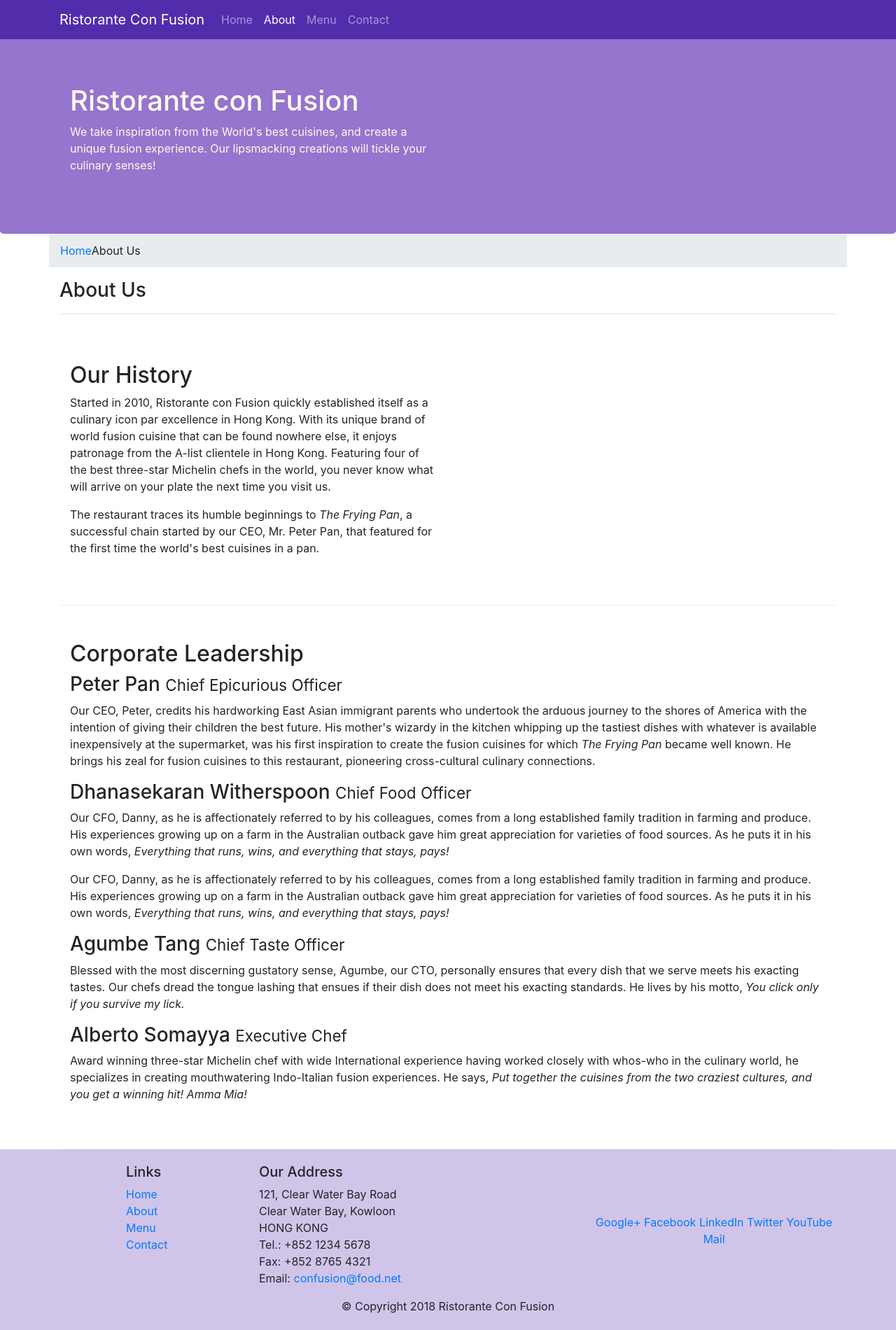
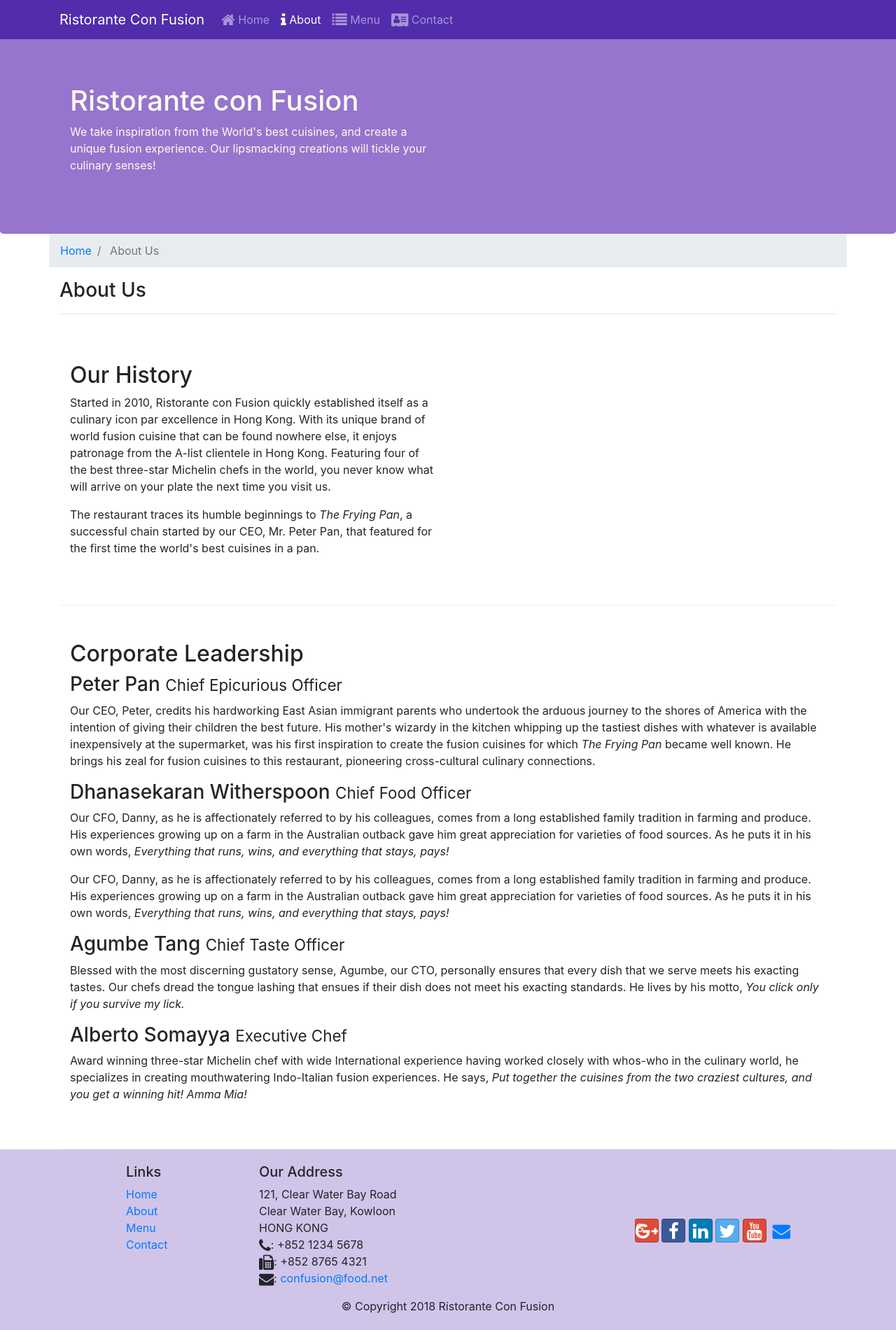
Before and after one commit to KaranVyas145/bootsrap-restaurant, a website: page aboutus.html in a window 1280 px wide. Shown: the whole page at 70% size. Drawn offline with nearby package versions, Linux system fonts and the light colour scheme.

Commit message:
icon fonts

```diff
--- a/aboutus.html
+++ b/aboutus.html
@@ -7,6 +7,8 @@
     <meta http-equiv="x-ua-compatible" content="ie=edge">
     <title>Ristorante Con Fusion: About Us</title>
     <link rel="stylesheet" href="node_modules/bootstrap/dist/css/bootstrap.min.css">
+    <link rel="stylesheet" href="node_modules/font-awesome/css/font-awesome.min.css">
+    <link rel="stylesheet" href="node_modules/bootstrap-social/bootstrap-social.css">
   <link rel="stylesheet" href="css/style.css">
 </head>
 
@@ -25,12 +27,12 @@
           <a href="./index.html" class="navbar-brand">Ristorante Con Fusion</a>
           <div id="Navbar" class="collapse navbar-collapse">
           <ul class="navbar-nav mr-auto">
-            <li class="nav-item"><a href="./index.html" class="nav-link">Home</a></li>
+            <li class="nav-item"><a href="./index.html" class="nav-link"><span class="fa fa-home fa-lg"></span> Home</a></li>
             <li class="nav-item active">
-              <a href="#" class="nav-link">About</a>
+              <a href="#" class="nav-link"><span class="fa fa-info fa-lg"></span> About</a>
             </li>
-            <li class="nav-item"><a href="#" class="nav-link">Menu</a></li>
-            <li class="nav-item"><a href="#" class="nav-link">Contact</a></li>
+            <li class="nav-item"><a href="#" class="nav-link"><span class="fa fa-list fa-lg"></span> Menu</a></li>
+            <li class="nav-item"><a href="#" class="nav-link"><span class="fa fa-address-card fa-lg"></span> Contact</a></li>
           </ul>
         </div>
         </div>
@@ -51,8 +53,8 @@
     <div class="container">
         <div class="row">
             <ol class="col-12 breadcrumb">
-                <li class="breadcrum-item"><a href="./index.html">Home</a></li>
-                <li class="breadcrum-item active">About Us</li>
+                <li class="breadcrumb-item"><a href="./index.html">Home </a></li>
+                <li class="breadcrumb-item active"> About Us</li>
             </ol>
             <div class="col-12">
                <h3>About Us</h3>
@@ -106,19 +108,19 @@
 		              121, Clear Water Bay Road<br>
 		              Clear Water Bay, Kowloon<br>
 		              HONG KONG<br>
-		              Tel.: +852 1234 5678<br>
-		              Fax: +852 8765 4321<br>
-		              Email: <a href="mailto:confusion@food.net">confusion@food.net</a>
+		              <i class="fa fa-phone fa-lg"></i>: +852 1234 5678<br>
+                      <i class="fa fa-fax fa-lg"></i>: +852 8765 4321<br>
+                        <i class="fa fa-envelope fa-lg"></i>: <a href="mailto:confusion@food.net">confusion@food.net</a>
 		           </address>
                 </div>
                 <div class="col-12 col-sm-4 align-self-center">
                     <div class="text-center">
-                        <a href="http://google.com/+">Google+</a>
-                        <a href="http://www.facebook.com/profile.php?id=">Facebook</a>
-                        <a href="http://www.linkedin.com/in/">LinkedIn</a>
-                        <a href="http://twitter.com/">Twitter</a>
-                        <a href="http://youtube.com/">YouTube</a>
-                        <a href="mailto:">Mail</a>
+                        <a class="btn btn-social-icon btn-google" href="http://google.com/+"><i class="fa fa-google-plus fa-lg"></i> Google+</a>
+                        <a class="btn btn-social-icon btn-facebook" href="http://www.facebook.com/profile.php?id="><i class="fa fa-facebook fa-lg"></i> </a>
+                        <a class="btn btn-social-icon btn-linkedin" href="http://www.linkedin.com/in/"><i class="fa fa-linkedin fa-lg"></i> </a>
+                        <a class="btn btn-social-icon btn-twitter" href="http://twitter.com/"><i class="fa fa-twitter fa-lg"></i> </a>
+                        <a class="btn btn-social-icon btn-google" href="http://youtube.com/"><i class="fa fa-youtube fa-lg"></i> </a>
+                        <a class="btn btn-social-icon" href="mailto:"><i class="fa fa-envelope fa-lg"></i> </a>
                     </div>
                 </div>
            </div>
--- a/package.json
+++ b/package.json
@@ -15,6 +15,8 @@
   },
   "dependencies": {
     "bootstrap": "^4.0.0",
+    "bootstrap-social": "^5.1.1",
+    "font-awesome": "^4.7.0",
     "jquery": "^3.3.1",
     "popper.js": "^1.12.9"
   }
```
Also changed, not shown: index.html (+12 -10 lines), 1 other file.
